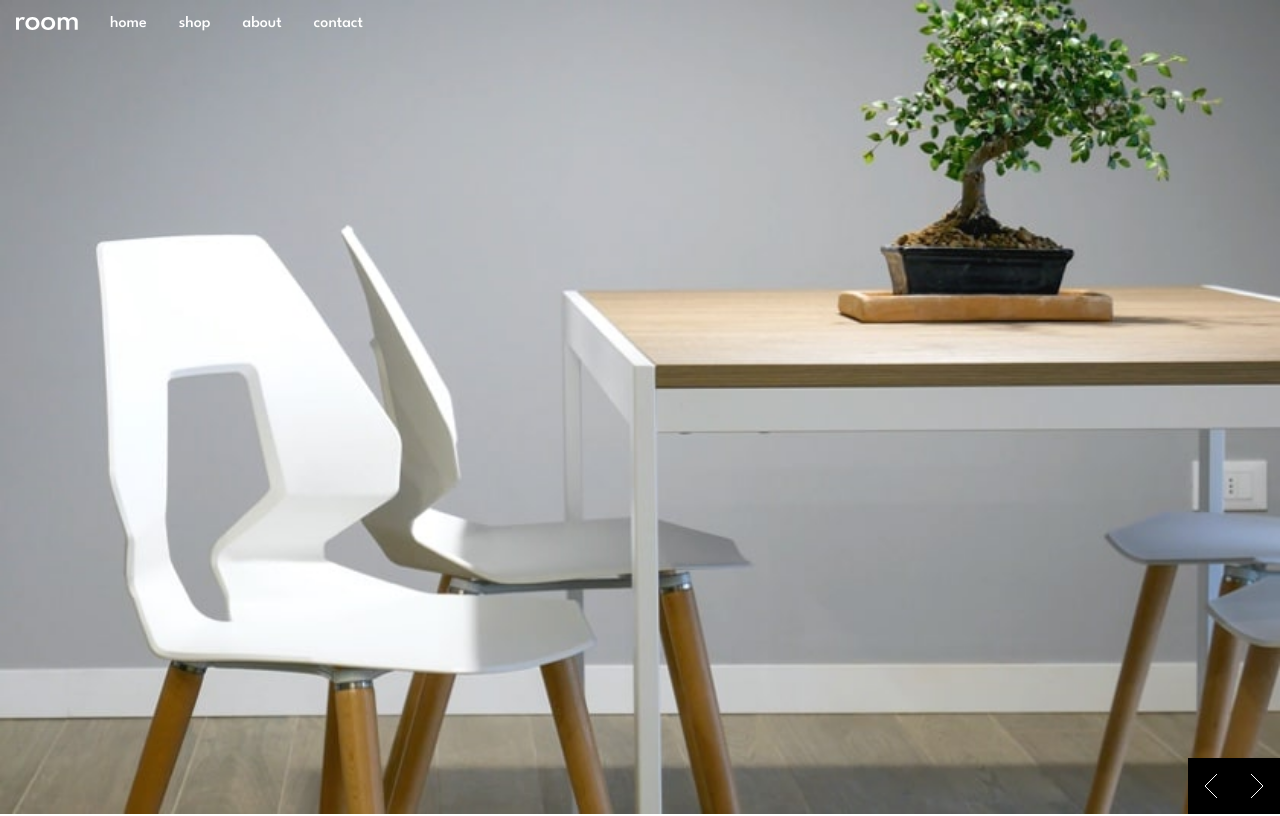
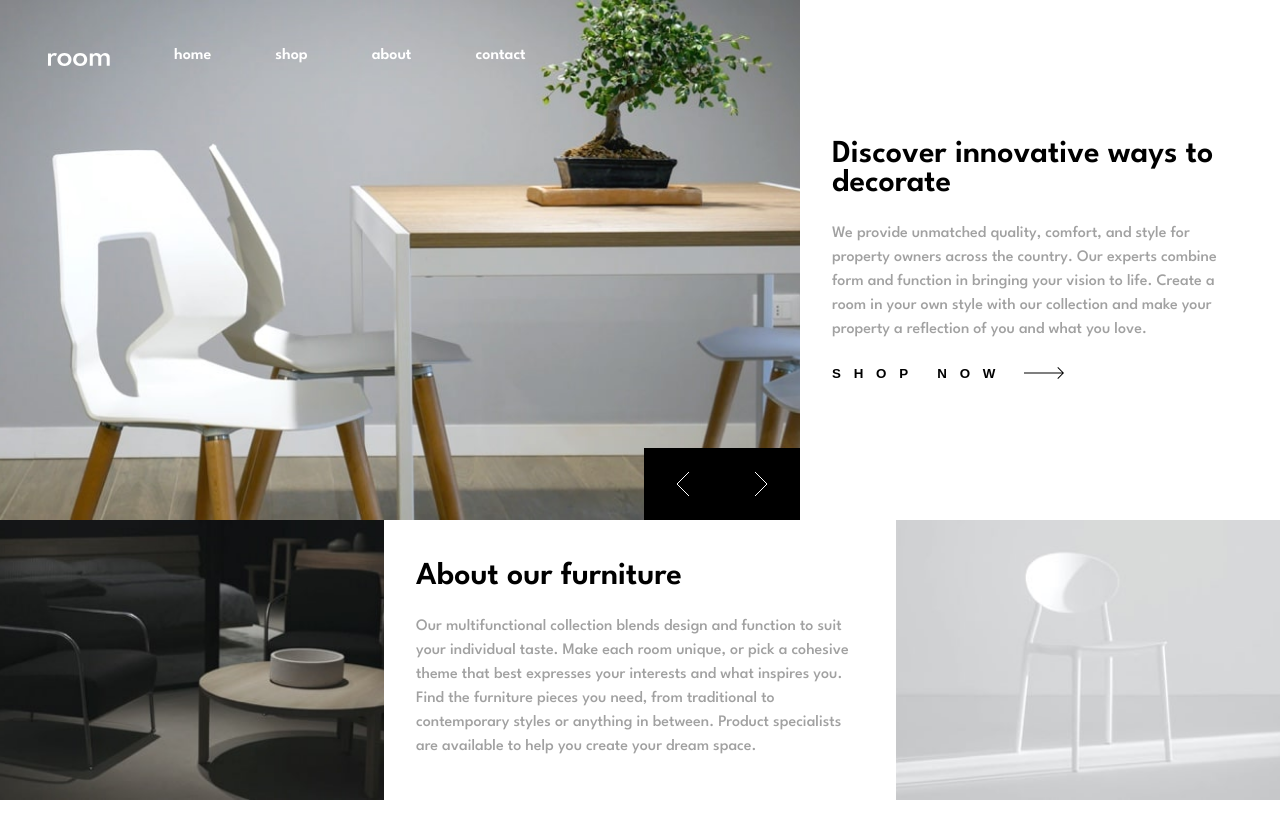
Before and after one commit to 13reath/Room-homepage, a React (Create React App) app: page / in a window 1280 px wide. Shown: the top 816 px of the page. Built offline with nearby package versions, Linux system fonts and the light colour scheme.

Commit message:
Final version

```diff
--- a/src/App.js
+++ b/src/App.js
@@ -15,7 +15,7 @@ const slides = [
       mobile: "/images/mobile-image-hero-2.jpg",
     },
     title: "We are available all across the globe",
-    text: "With stores all over the world, it's easy for you to find furniture for your home or place of business.Locally, we’re in most major cities throughout the country. Find the branch nearest you using our",
+    text: "With stores all over the world, it's easy for you to find furniture for your home or place of business. Locally, we're in most major cities throughout the country. Find the branch nearest you using our",
   },
   {
     image: {
@@ -30,7 +30,7 @@ const slides = [
 export default function App() {
   const [index, setIndex] = useState(0);
   const [showMenu, setShowMenu] = useState(false);
-  const changeImage = 500;
+  const changeImage = 600;
   const slide = slides[index];
   const [screenType, setScreenType] = useState(
     window.innerWidth > changeImage ? "desktop" : "mobile"
@@ -101,29 +101,27 @@ export default function App() {
         </div>
       </section>
 
+      <div className="info content">
+        <h2>{slide.title}</h2>
+        <p className="text">{slide.text}</p>
+        <button>
+          Shop Now
+          <img
+            src={process.env.PUBLIC_URL + "/images/icon-arrow.svg"}
+            alt="arrow"
+          />
+        </button>
+      </div>
+
       <section className="section-row">
-        <div className="info content">
-          <h2>About our furniture</h2>
-          <p className="text">
-            We provide unmatched quality, comfort, and style for property owners
-            across the country. Our experts combine form and function in
-            bringing your vision to life. Create a room in your own style with
-            our collection and make your property a reflection of you and what
-            you love.
-          </p>
-        </div>
         <div className="about about-dark">
           <img
             src={process.env.PUBLIC_URL + "/images/image-about-dark.jpg"}
-            alt=""
+            alt="dark furniture"
           />
         </div>
-      </section>
-
-      {/* Второй блок: картинка слева, текст справа */}
-      <section className="section-row reverse">
         <div className="info content">
-          <h2>More about our design</h2>
+          <h2>About our furniture</h2>
           <p className="text">
             Our multifunctional collection blends design and function to suit
             your individual taste. Make each room unique, or pick a cohesive
@@ -136,7 +134,7 @@ export default function App() {
         <div className="about about-light">
           <img
             src={process.env.PUBLIC_URL + "/images/image-about-light.jpg"}
-            alt=""
+            alt="light furniture"
           />
         </div>
       </section>
--- a/src/index.css
+++ b/src/index.css
@@ -37,13 +37,19 @@ body {
 
 .logo {
   cursor: pointer;
+  position: absolute;
+  left: 50%;
+  transform: translateX(-50%);
+}
+
+.nav-links {
+  display: none;
 }
 
 .navbar a {
   text-decoration: none;
   padding: 0 1rem;
   color: var(--white);
-
   transition: 0.3s;
 }
 
@@ -52,8 +58,47 @@ body {
 }
 
 .hamburger {
+  display: block;
+  cursor: pointer;
+  z-index: 11;
+}
+
+.hamburger.close {
+  width: 1rem;
+}
+
+.navbar {
+  position: fixed;
+  top: 0;
+  left: 0;
+  background-color: white;
+  width: 100%;
+  padding: 1rem;
+  display: flex;
+  align-items: center;
+  justify-content: space-between;
+  transform: translateY(-100%);
+  transition: transform 0.3s ease;
+  z-index: 10;
+}
+
+.navbar.show {
+  transform: translateY(0);
+}
+
+.nav-links {
+  display: flex;
+  gap: 0.5rem;
+}
+
+.nav-links a {
+  color: black;
+  text-decoration: none;
+  font-weight: 600;
+}
+
+.hamburger {
   padding: 0;
-  display: none;
 }
 
 .slider {
@@ -80,6 +125,7 @@ body {
   background-color: var(--black);
   padding: 1rem;
   overflow: hidden;
+  cursor: pointer;
 }
 
 .content {
@@ -113,65 +159,58 @@ body {
   text-transform: uppercase;
 }
 
-@media (max-width: 600px) {
-  .logo {
-    position: absolute;
-    left: 50%;
-    transform: translateX(-50%);
+.info button {
+  display: flex;
+  text-transform: uppercase;
+  font-weight: 600;
+  letter-spacing: 1rem;
+  border: none;
+  background-color: transparent;
+  cursor: pointer;
+}
+
+@media (min-width: 600px) {
+  .header {
+    display: flex;
+    align-items: center;
+    justify-content: flex-start;
   }
 
-  .hamburger {
-    display: block;
-    cursor: pointer;
-    z-index: 11;
-  }
-
-  .hamburger.close {
-    width: 1rem;
+  .logo {
+    /* Reset the absolute positioning for desktop */
+    position: static;
+    left: 0;
+    transform: none;
+    margin-right: 2rem;
   }
 
   .navbar {
-    position: fixed;
-    top: 0;
-    left: 0;
-    background-color: white;
-    width: 100%;
-    padding: 1rem;
-    display: flex;
-    align-items: center;
-    justify-content: space-between;
-    transform: translateY(-100%);
-    transition: transform 0.3s ease;
-    z-index: 10;
-  }
-
-  .navbar.show {
-    transform: translateY(0);
+    position: static;
+    transform: none;
+    background-color: transparent;
+    padding: 0;
+    width: auto;
   }
 
   .nav-links {
     display: flex;
-    gap: 0.5rem;
   }
 
   .nav-links a {
-    color: black;
-    text-decoration: none;
-    font-weight: 600;
+    color: var(--white);
   }
-}
 
-@media (max-width: 1000px) {
-  .header {
-    padding: 2rem;
+  .hamburger {
+    display: none;
   }
+
   .section-row {
     display: grid;
     grid-template-columns: 1fr 1fr;
   }
 
   .slider-icon {
-    padding: 2rem;
+    padding: 1.5rem;
   }
 
   .about img {
@@ -179,11 +218,120 @@ body {
     object-fit: cover;
   }
 
-  .section-row.reverse {
-    direction: rtl;
+  .info button {
+    letter-spacing: 0.6rem;
+  }
+}
+
+@media (min-width: 1050px) {
+  body {
+    overflow-x: hidden;
   }
 
-  .section-row.reverse > * {
-    direction: ltr;
+  main {
+    display: grid;
+    grid-template-columns: 2.5fr 1.5fr;
+    grid-template-rows: auto auto;
+  }
+
+  /* Верхняя секция - слайдер слева, контент справа */
+  .slider {
+    grid-column: 1;
+    grid-row: 1;
+    height: 65vh;
+  }
+
+  .slider img {
+    height: 100%;
+    width: 100%;
+    object-fit: cover;
+  }
+
+  .info.content {
+    grid-column: 2;
+    grid-row: 1;
+    padding: 4rem 2rem;
+    display: flex;
+    flex-direction: column;
+    justify-content: center;
+  }
+
+  .info.content h2 {
+    font-size: 2rem;
+    letter-spacing: normal;
+    text-transform: none;
+    font-weight: 600;
+  }
+
+  /* Нижняя секция - 3 колонки в ряд */
+  .section-row {
+    grid-column: 1 / span 2;
+    grid-row: 2;
+    display: grid;
+    grid-template-columns: 1fr 1fr 1fr;
+  }
+
+  .section-row {
+    grid-template-columns: 30% 40% 30%; /* Три колонки */
+  }
+
+  .section-row > * {
+    height: 35vh;
+  }
+
+  .about img {
+    height: 100%;
+    object-fit: cover;
+  }
+
+  /* Скрываем лишнюю секцию */
+  .section-row.reverse {
+    display: none;
+  }
+
+  /* Навигационные стрелки */
+  .slider-icons {
+    bottom: 0;
+    right: 0;
+  }
+
+  .slider-icon {
+    padding: 1.5rem 2rem;
+  }
+
+  /* Стили для навигации */
+  .header {
+    padding: 3rem;
+  }
+
+  .nav-links {
+    gap: 2rem;
+  }
+
+  .nav-links a {
+    position: relative;
+    padding-bottom: 0.5rem;
+  }
+
+  .nav-links a:hover {
+    color: var(--white);
+  }
+
+  .nav-links a:hover::after {
+    content: "";
+    position: absolute;
+    bottom: 0;
+    left: 50%;
+    transform: translateX(-50%);
+    width: 20px;
+    height: 2px;
+    background-color: var(--white);
+  }
+
+  /* Кнопка Shop Now */
+  .info button {
+    align-items: center;
+    gap: 1rem;
+    letter-spacing: 0.8rem;
   }
 }
```
